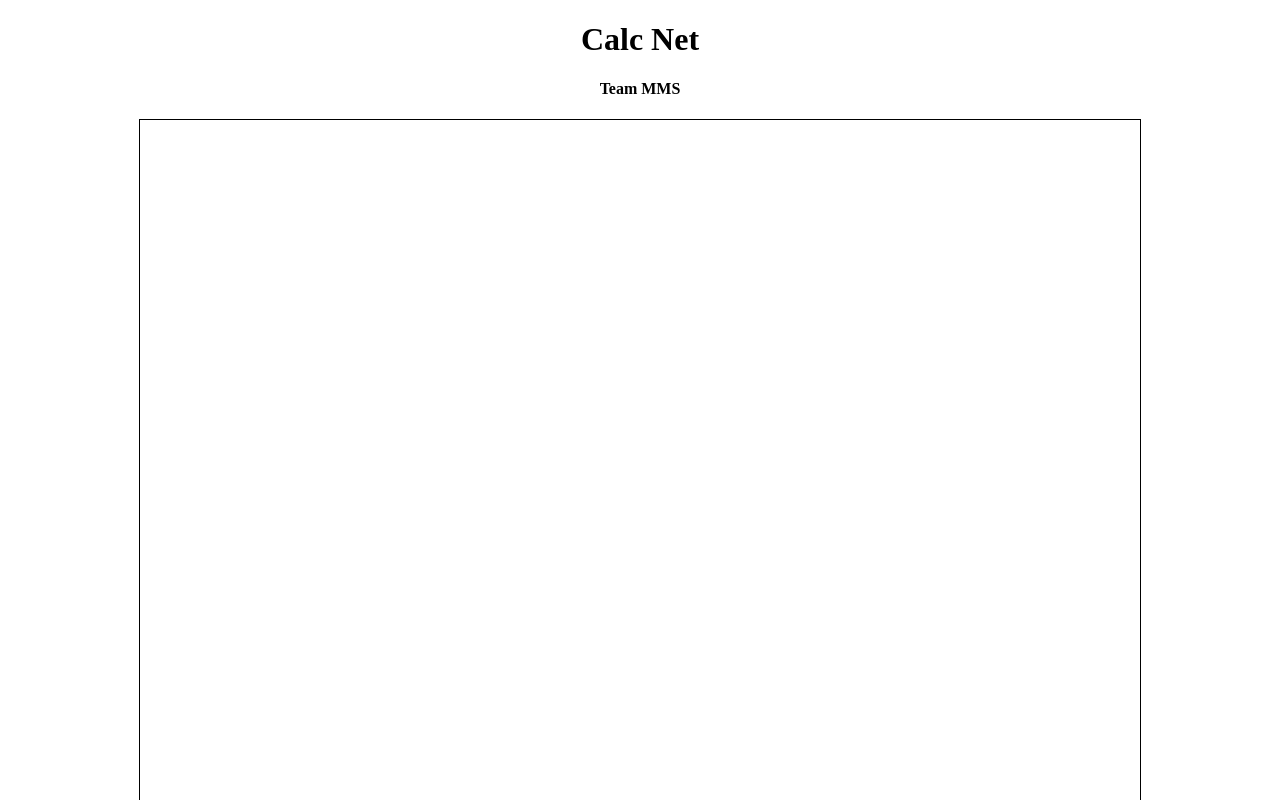
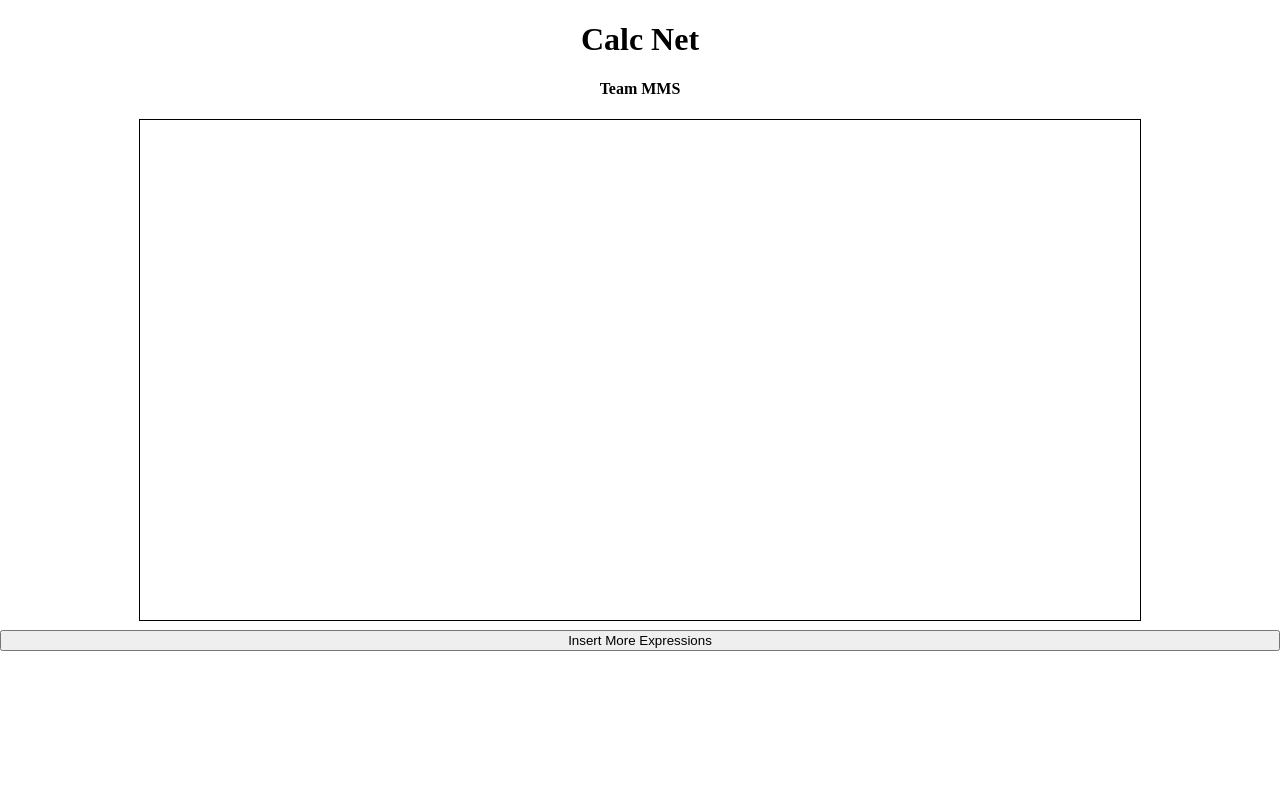
Before and after one commit to MIMrxn/CECS545_CalcNet, a plain HTML site: page pages/display.html in a window 1280 px wide. Shown: the top 800 px of the page. Drawn offline with Linux system fonts and the light colour scheme.

Commit message:
added button to return to start page

```diff
--- a/assets/styles.css
+++ b/assets/styles.css
@@ -1,16 +1,18 @@
-table {
+canvas {
 	position: absolute;
-	width: 100px;
-	height: 100px;
-	top: 25;
-	left: 250;
-	z-index: 10;
+	margin: auto;
+	width: 1000px;
+	height: 500px;
+	left: 0;
+	right: 0;
+	z-index: 0;
 }
 
-canvas {
+input.button {
 	position: absolute;
 	margin: auto;
 	left: 0;
 	right: 0;
+	top: 630px;
 	z-index: 1;
 }
--- a/pages/display.html
+++ b/pages/display.html
@@ -10,11 +10,13 @@
 		<h1><center>Calc Net</center></h1>
 		<h4><center>Team MMS</center></h4>
 
-		<canvas id="machines_canvas" width="1000" height="1000" style="border:1px solid #000000;"></canvas>
+		<canvas id="machines_canvas" width="1000" height="500" style="border:1px solid #000000;"></canvas>
 
 		<script>
 			run_machines();
 		</script>
+
+		<input class="button" type="button" onclick="window.location.replace('index.html')" value="Insert More Expressions" />
 	</body>
 
 	<script>
```
